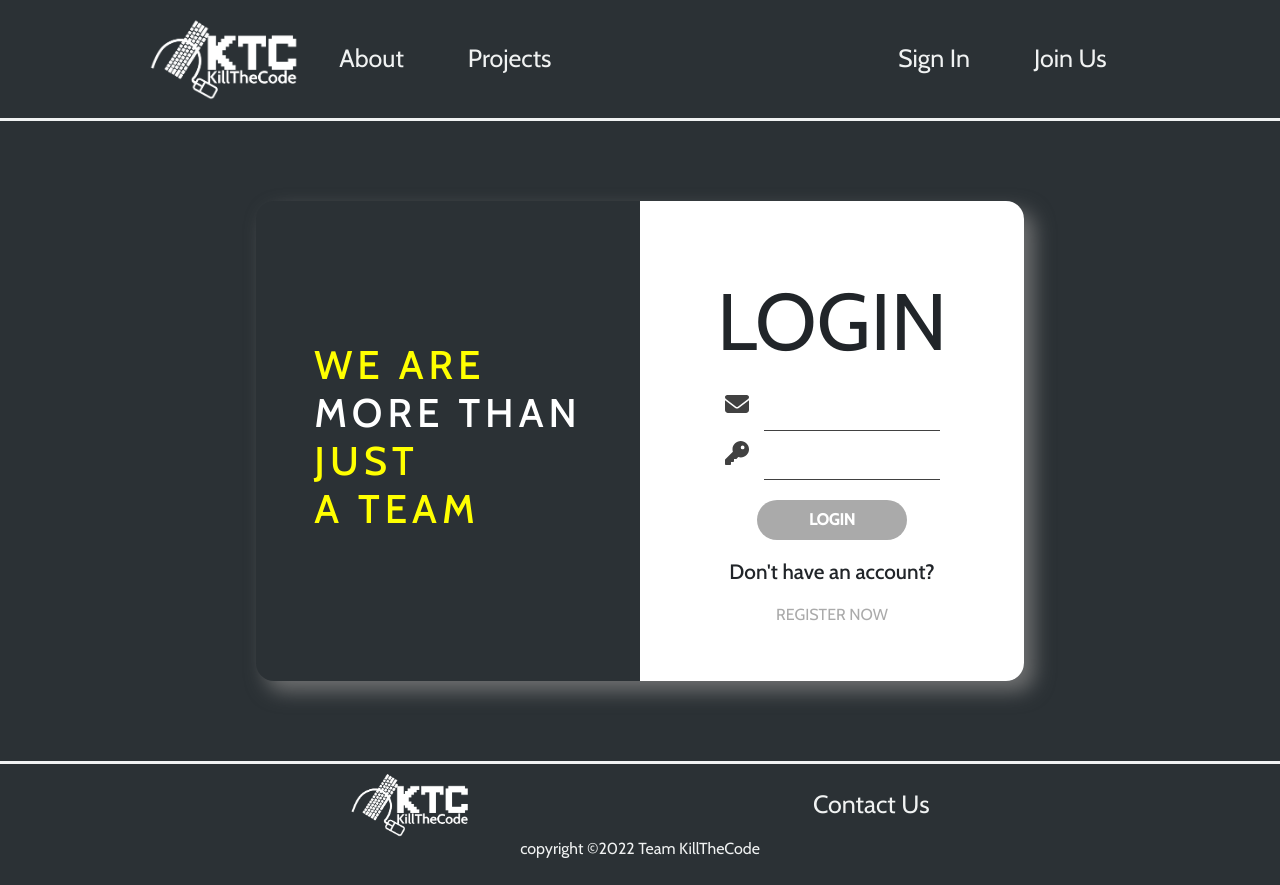
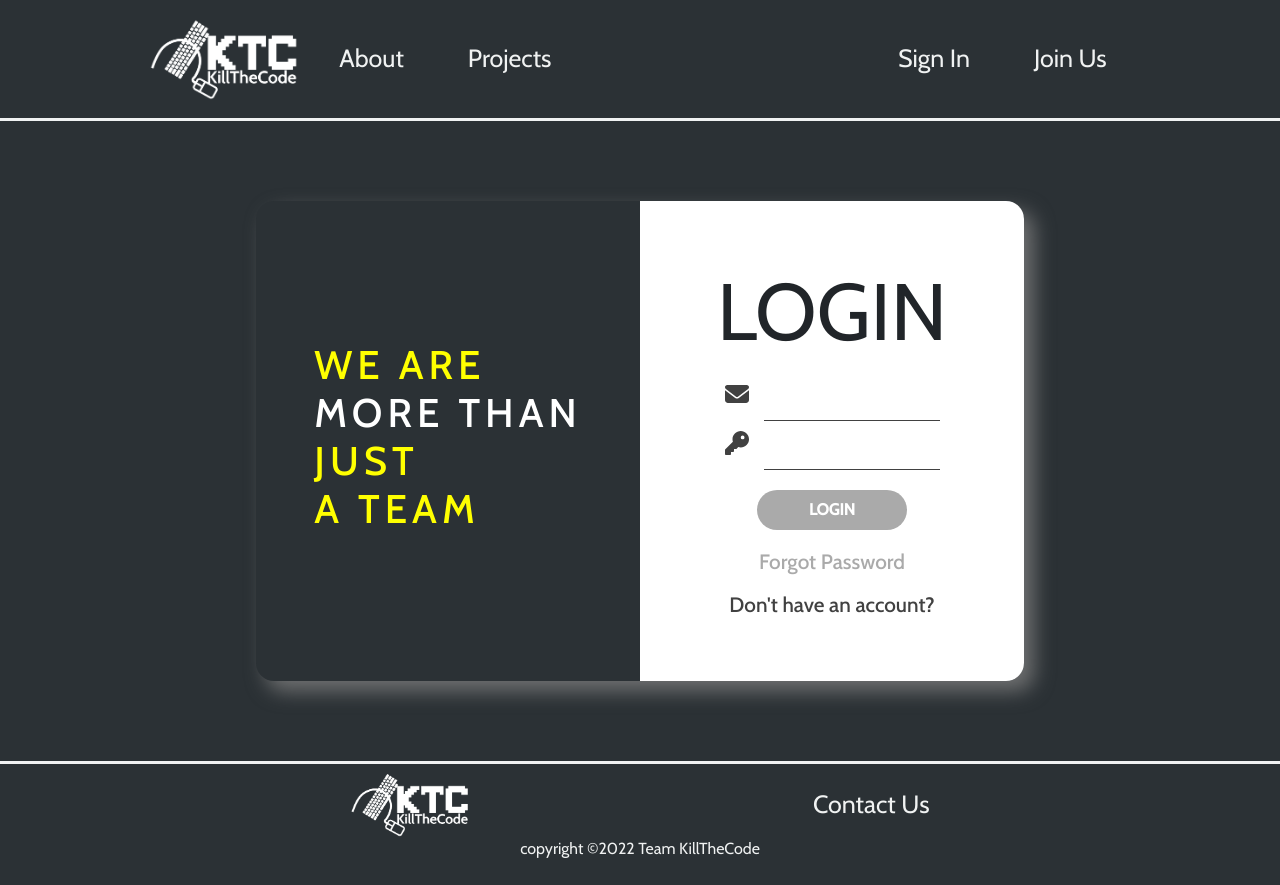
Before and after one commit to Jonghan-park/KillTheCode, a React (Create React App) app in the folder frontend/: page /signin in a window 1280 px wide. Built offline with nearby package versions, Linux system fonts and the light colour scheme.

Commit message:
add find pwd button

```diff
--- a/frontend/src/components/SignIn/SignIn.css
+++ b/frontend/src/components/SignIn/SignIn.css
@@ -118,13 +118,20 @@ margin:10px 0;
     padding-bottom: 10px;
 }
 
-a {
+.findPwd{
     text-decoration: none;
     color:#AAAAAA;
 }
+.findPwd:hover{
+    color:#414141;
+}
+.toJoinUs a {
+    color:#414141;
+}
 
-a:hover{
-    color:#414141;
+.toJoinUs a:hover {
+    /* font-weight: bold; */
+    color:black;
 }
 
 .panelContainerSign{
--- a/frontend/src/components/SignIn/SignIn.js
+++ b/frontend/src/components/SignIn/SignIn.js
@@ -40,8 +40,10 @@ function SignIn() {
             </button>
           </form>
           <div className="existAccount">
-            <h2>Don't have an account?</h2>
-            <Link to="/joinUs">REGISTER NOW</Link>
+            <h2 className="findPwd">Forgot Password</h2>
+            <h2 className="toJoinUs">
+              <Link to="/joinUs">Don't have an account?</Link>
+            </h2>
           </div>
         </div>
       </div>
```
